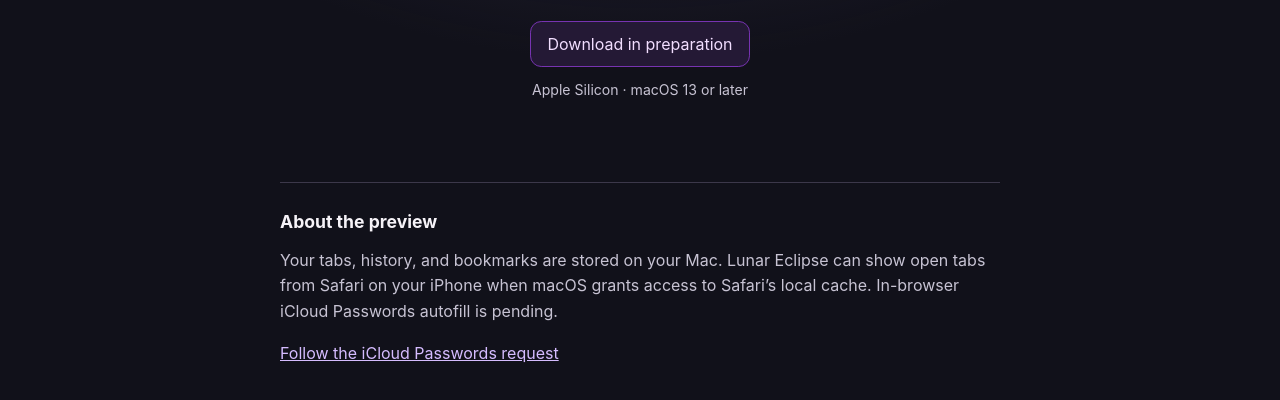
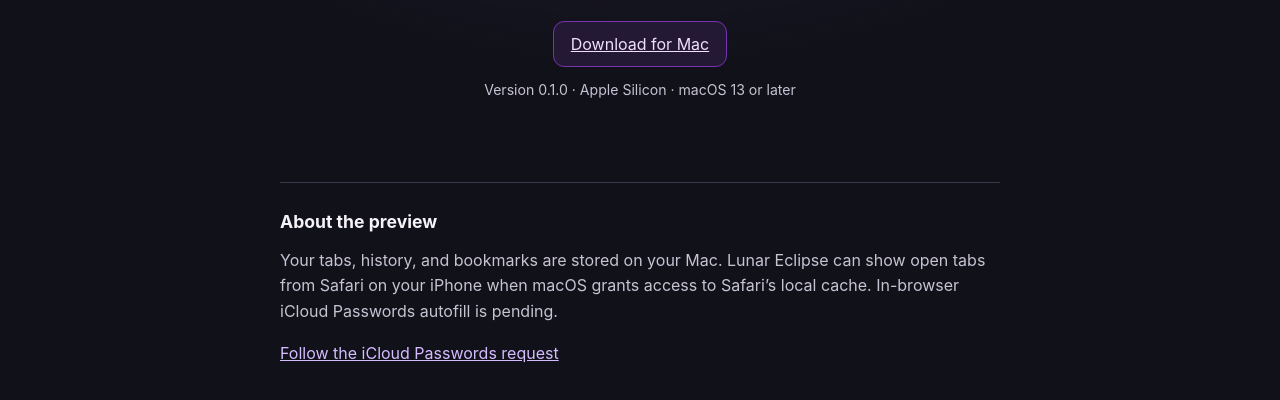
Before and after one commit to danny67999/lunar-eclipse, a plain HTML site: page index.html in a window 1280 px wide. Shown: the part 386-786 px from the top of the page. Drawn offline with Linux system fonts and the light colour scheme.

Commit message:
Publish notarized Lunar Eclipse 0.1.0 for macOS

```diff
--- a/index.html
+++ b/index.html
@@ -26,8 +26,8 @@
         <img src="icon.png" alt="">
         <h1>Lunar Eclipse</h1>
         <p>A native WebKit browser for Mac with a horizontal tab strip and a directly editable address bar.</p>
-        <span class="download">Download in preparation</span>
-        <p class="system">Apple Silicon · macOS 13 or later</p>
+        <a class="download" href="downloads/Lunar-Eclipse-0.1.0-macOS-arm64.zip" download>Download for Mac</a>
+        <p class="system">Version 0.1.0 · Apple Silicon · macOS 13 or later</p>
     </header>
     <section aria-labelledby="preview">
         <h2 id="preview">About the preview</h2>
```
Also changed, not shown: 1 other file.
